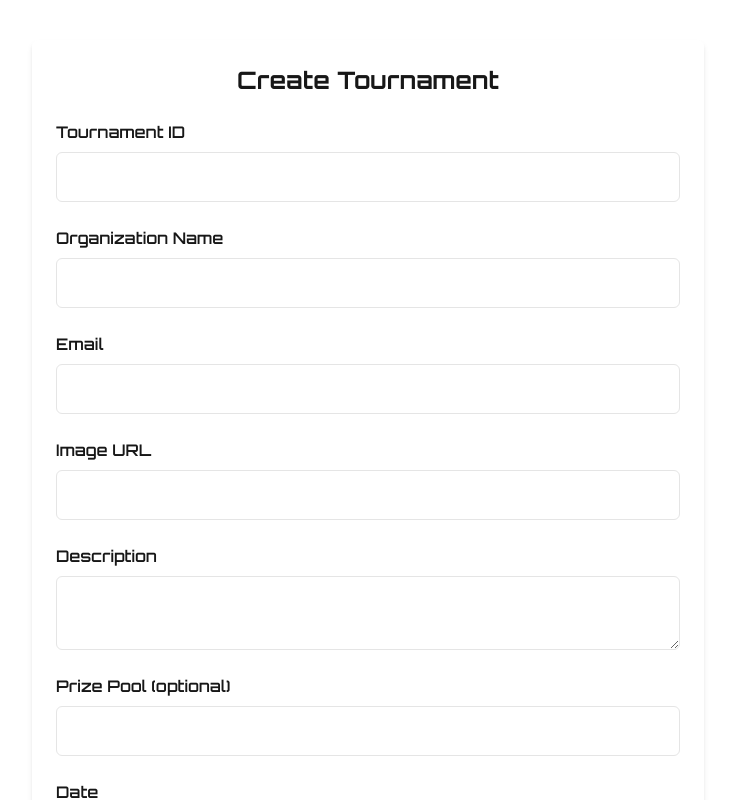
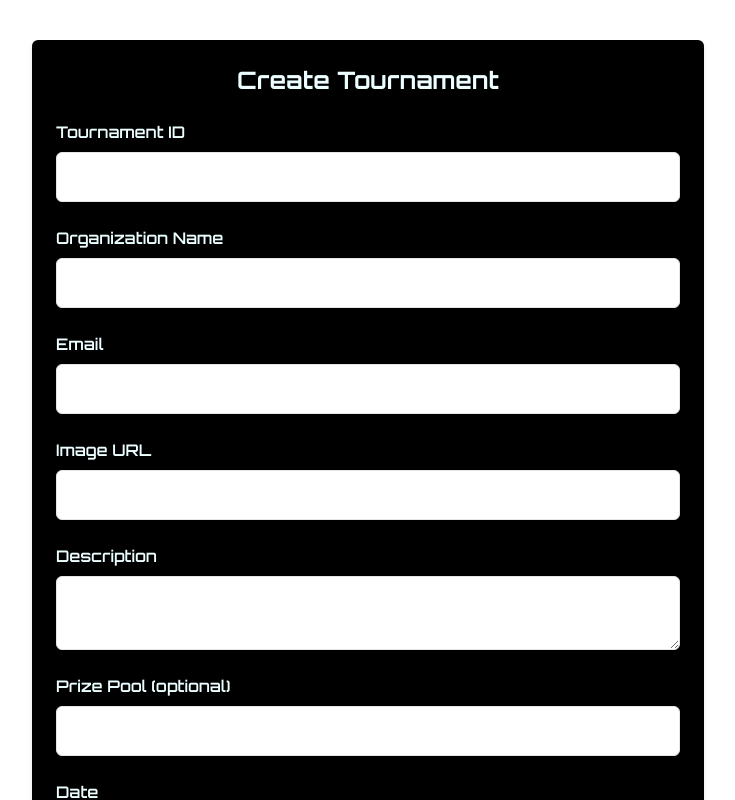
Before and after one commit to Pawank06/blink-arena, a Next.js app: page /create in a window 1280 px wide. Shown: the top 800 px of the page, without its empty margins (272-1007 px from the left). Built offline with nearby package versions, Linux system fonts and the light colour scheme.

Commit message:
color changes

```diff
--- a/src/app/(root)/create/page.tsx
+++ b/src/app/(root)/create/page.tsx
@@ -80,7 +80,7 @@ const TournamentForm: React.FC = () => {
   };
 
   return (
-    <div className="max-w-2xl mx-auto mt-10 p-6 bg-white shadow-md rounded-md">
+    <div className="max-w-2xl mx-auto mt-10 p-6 bg-black shadow-md rounded-md text-cyan-50">
       <h1 className="text-2xl font-bold mb-6 text-center">Create Tournament</h1>
       <form onSubmit={handleSubmit} className="space-y-6">
         <div className="flex flex-col">
```
